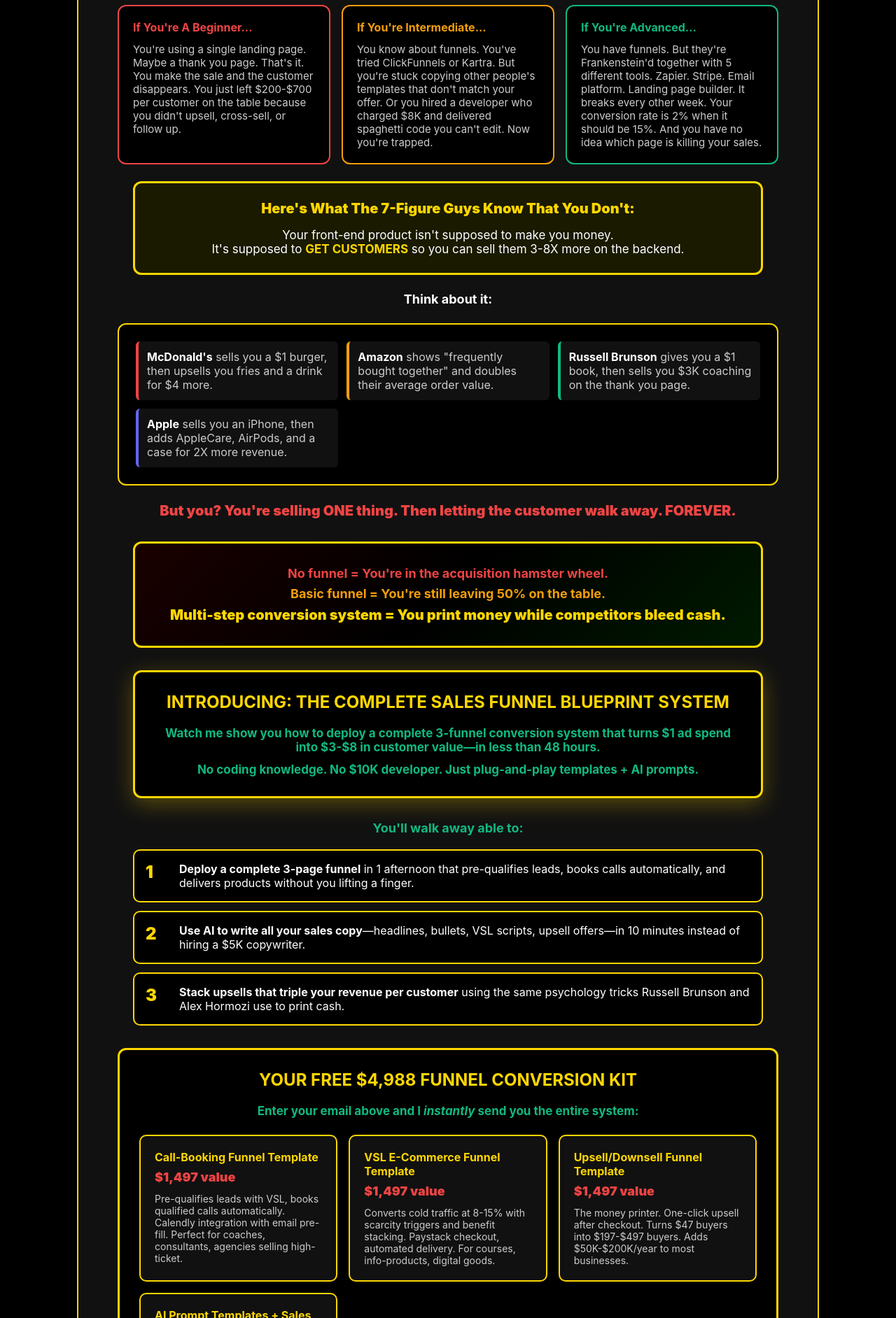
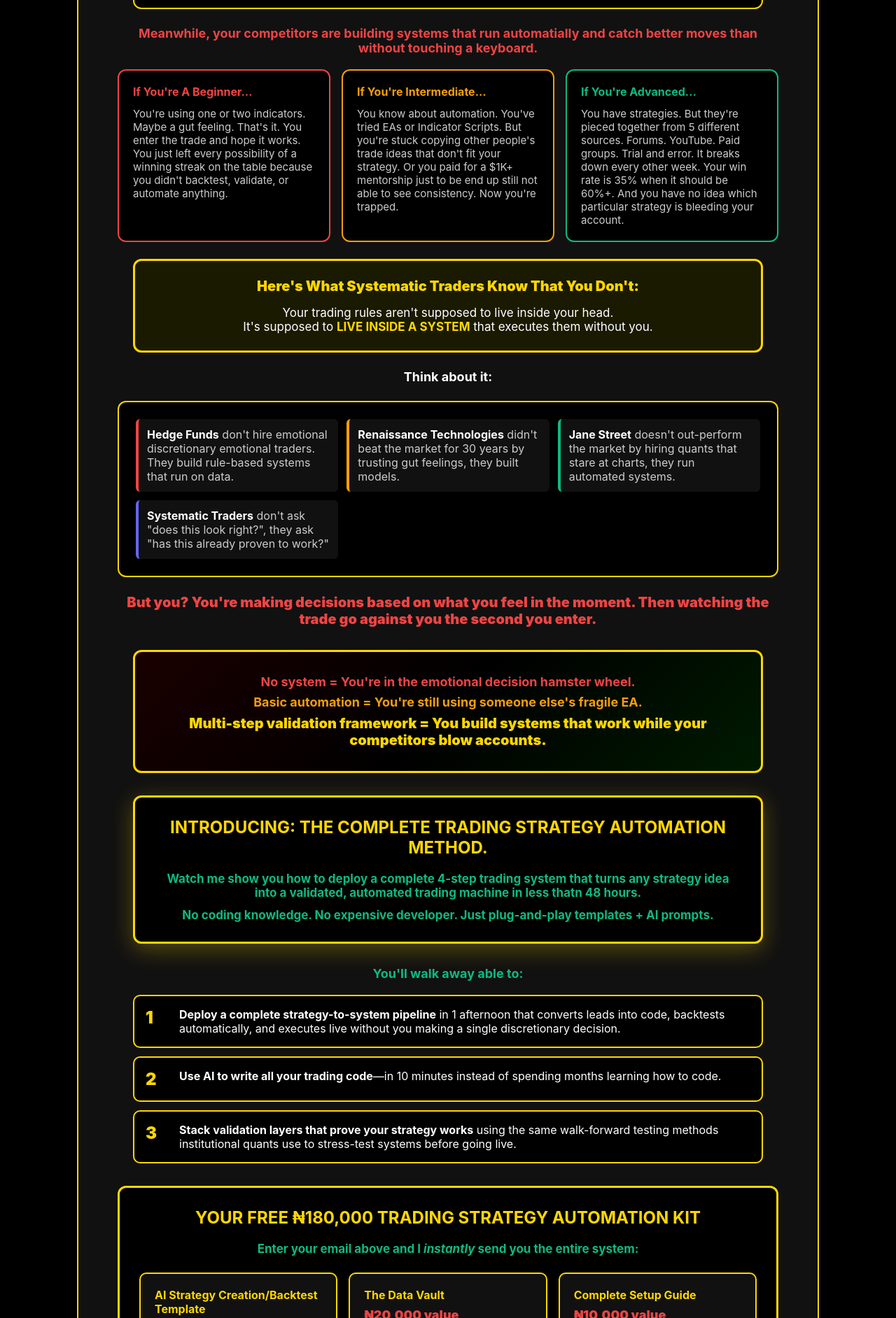
Before and after one commit to byte-entrepreneur/salesfunneloffersite, a website: page public/index.html in a window 1280 px wide. Shown: the part 916-2800 px from the top of the page at 70% size. Drawn offline with Linux system fonts and the light colour scheme.

Commit message:
Update index.html

```diff
--- a/public/index.html
+++ b/public/index.html
@@ -12,14 +12,14 @@
       <div class="hero">
         <div class="hero-left">
           <div class="warning-text" style="text-align: center; font-size: 0.7em; margin-bottom: 12px; color: #ef4444; font-weight: 900;">
-            <strong>WARNING: Every Day You Don't Have a Sales Funnel Is Costing You 3X-8X More Revenue Than You're Making</strong>
+            <strong>WARNING: Every Day You Don't Have an Automated Trading System Is Costing You 3X-8X More Losses Than You're Making</strong>
           </div>
-          <h1 class="title">Steal My <span style="color: #FFD700; font-weight: 900;">3 Plug-And-Play Sales Funnel Templates</span> That Turn $1 Into $3-$8 In Customer Value (Without Hiring a $10K Developer)</h1>
-          <p class="subtitle"><strong>I'm Handing You The Exact Funnel Systems That Generated $427,000+ In The Last 6 Months + AI Prompts That Write Your Copy In 10 Minutes</strong>
-            <br><br><strong>Claim Your Free Templates NOW → <span class="highlight">3 Done-For-You Funnels + AI Copy Generator + Live Training (Total Value: $4,997)</span></strong></p>
+          <h1 class="title">Get My <span style="color: #FFD700; font-weight: 900;">Plug-And-Play Trading System Templates</span> That Turns Every Strategy Idea Into a Rule-Based Trading Bot (Without Hiring Expensive Developers)</h1>
+          <p class="subtitle"><strong>I'm Handing You The Exact System Framework That I Use To Create Bots That Trade For Me + AI Prompts That Write Your Trading Code In 10 Minutes</strong>
+            <br><br><strong>Claim Your Free Template NOW → <span class="highlight">Done-For-You System Template + 23yrs Backtesting Data + Setup Guide (Total Value: ₦180,000)</span></strong></p>
 
           <div style="text-align:center;margin:32px 0;">
-            <button id="openModalBtn" class="btn" style="background:#FFD700;color:#000;padding:18px 32px;font-size:18px;border-radius:12px;font-weight:900;box-shadow:0 8px 32px rgba(255,215,0,0.4);border:3px solid #FFD700;cursor:pointer;">YES! GIVE ME THE 3 FUNNEL TEMPLATES + AI SCRIPTS — FREE</button>
+            <button id="openModalBtn" class="btn" style="background:#FFD700;color:#000;padding:18px 32px;font-size:18px;border-radius:12px;font-weight:900;box-shadow:0 8px 32px rgba(255,215,0,0.4);border:3px solid #FFD700;cursor:pointer;">YES! GIVE ME THE TRADING BOT TEMPLATES + SETUP GUIDE FOR FREE</button>
           </div>
           <!-- sales-copy moved below as a full-width row so it spans the card -->
         </div>
@@ -27,44 +27,44 @@
         <div class="hero-right" aria-hidden="true">
           <div class="mockup-wrap" aria-hidden="true">
             <img src="Freedom%20Trader's%20blueprint%20mockup.png" alt="Bundle mockup" class="mockup" aria-hidden="true" />
-            <div class="mockup-badge" aria-hidden="true" style="white-space: nowrap;">3 FREE FUNNELS + <strong>AI PROMPTS</strong></div>
+            <div class="mockup-badge" aria-hidden="true" style="white-space: nowrap;">TRADING BOT TEMPLATE + <strong>SETUP GUIDE</strong></div>
           </div>
         </div>
 
       <div class="hero-full" style="display:flex;justify-content:center;width:100%;">
         <div class="sales-copy" style="max-width:1200px;width:100%;padding:0 20px;">
-          <h3 style="color:#FFD700;text-align:center;font-size:32px;margin-bottom:24px;">The Brutal Truth About Why You're Leaving 70% Of Your Revenue On The Table</h3>
+          <h3 style="color:#FFD700;text-align:center;font-size:32px;margin-bottom:24px;">The Brutal Reason Most Traders With "Good Strategies" Struggle To Make Money.</h3>
 
           <div style="background:#000;border:2px solid #FFD700;border-radius:12px;padding:24px;margin:20px auto;max-width:900px;">
             <p style="font-size:18px;margin:0 0 16px;color:#fff;"><strong>Let me guess...</strong></p>
-            <p style="margin:0;color:#fff;">You're running ads. You're getting clicks. Maybe even making some sales.<br><br>
-            But here's the thing: <strong style="color:#FFD700;">You're spending $100 to acquire a customer who only spends $100.</strong><br><br>
-            You're <em>breaking even</em> if you're lucky. Losing money if you're honest.</p>
+            <p style="margin:0;color:#fff;">You're running trades. You're getting good entries. Maybe even made some money.<br><br>
+            But here's the thing: <strong style="color:#FFD700;">You're spending hours watching charts to catch a move that ends up going in the opposite direction.</strong><br><br>
+            You're <em>breaking even</em> if you're lucky. Blowing accounts if you're honest.</p>
           </div>
 
-          <p style="font-size:18px;font-weight:700;margin:24px 0 16px;text-align:center;color:#ef4444;">Meanwhile, your competitors are spending $100 and making $300-$800 from the same customer.</p>
+          <p style="font-size:18px;font-weight:700;margin:24px 0 16px;text-align:center;color:#ef4444;">Meanwhile, your competitors are building systems that run automatially and catch better moves than without touching a keyboard.</p>
 
           <div style="display:grid;grid-template-columns:repeat(auto-fit,minmax(280px,1fr));gap:16px;margin:20px auto;max-width:1000px;">
             <div style="background:#000;border:2px solid #ef4444;border-radius:12px;padding:20px;">
               <h4 style="color:#ef4444;margin:0 0 12px;font-size:16px;">If You're A Beginner...</h4>
-              <p style="margin:0;color:#ccc;font-size:15px;">You're using a single landing page. Maybe a thank you page. That's it. You make the sale and the customer disappears. You just left $200-$700 per customer on the table because you didn't upsell, cross-sell, or follow up.</p>
+              <p style="margin:0;color:#ccc;font-size:15px;">You're using one or two indicators. Maybe a gut feeling. That's it. You enter the trade and hope it works. You just left every possibility of a winning streak on the table because you didn't backtest, validate, or automate anything.</p>
             </div>
 
             <div style="background:#000;border:2px solid #f59e0b;border-radius:12px;padding:20px;">
               <h4 style="color:#f59e0b;margin:0 0 12px;font-size:16px;">If You're Intermediate...</h4>
-              <p style="margin:0;color:#ccc;font-size:15px;">You know about funnels. You've tried ClickFunnels or Kartra. But you're stuck copying other people's templates that don't match your offer. Or you hired a developer who charged $8K and delivered spaghetti code you can't edit. Now you're trapped.</p>
+              <p style="margin:0;color:#ccc;font-size:15px;">You know about automation. You've tried EAs or Indicator Scripts. But you're stuck copying other people's trade ideas that don't fit your strategy. Or you paid for a $1K+ mentorship just to be end up still not able to see consistency. Now you're trapped.</p>
             </div>
 
             <div style="background:#000;border:2px solid #10b981;border-radius:12px;padding:20px;">
               <h4 style="color:#10b981;margin:0 0 12px;font-size:16px;">If You're Advanced...</h4>
-              <p style="margin:0;color:#ccc;font-size:15px;">You have funnels. But they're Frankenstein'd together with 5 different tools. Zapier. Stripe. Email platform. Landing page builder. It breaks every other week. Your conversion rate is 2% when it should be 15%. And you have no idea which page is killing your sales.</p>
+              <p style="margin:0;color:#ccc;font-size:15px;">You have strategies. But they're pieced together from 5 different sources. Forums. YouTube. Paid groups. Trial and error. It breaks down every other week. Your win rate is 35% when it should be 60%+. And you have no idea which particular strategy is bleeding your account.</p>
             </div>
           </div>
 
           <div style="background:#1a1a00;border:3px solid #FFD700;border-radius:12px;padding:24px;margin:24px auto;max-width:900px;text-align:center;">
-            <p style="font-size:20px;font-weight:900;color:#FFD700;margin:0 0 16px;">Here's What The 7-Figure Guys Know That You Don't:</p>
-            <p style="margin:0;color:#fff;font-size:17px;">Your front-end product isn't supposed to make you money.<br>
-            It's supposed to <strong style="color:#FFD700;">GET CUSTOMERS</strong> so you can sell them 3-8X more on the backend.</p>
+            <p style="font-size:20px;font-weight:900;color:#FFD700;margin:0 0 16px;">Here's What Systematic Traders Know That You Don't:</p>
+            <p style="margin:0;color:#fff;font-size:17px;">Your trading rules aren't supposed to live inside your head.<br>
+            It's supposed to <strong style="color:#FFD700;">LIVE INSIDE A SYSTEM</strong> that executes them without you.</p>
           </div>
 
           <p style="text-align:center;font-size:18px;color:#fff;margin:24px 0;"><strong>Think about it:</strong></p>
@@ -72,81 +72,81 @@
           <div style="background:#000;border:2px solid #FFD700;border-radius:12px;padding:24px;margin:24px auto;max-width:1000px;">
             <div style="display:grid;grid-template-columns:repeat(auto-fit,minmax(240px,1fr));gap:12px;">
               <div style="background:#111;border-left:4px solid #ef4444;padding:12px;border-radius:6px;">
-                <p style="margin:0;color:#ccc;"><strong style="color:#fff;">McDonald's</strong> sells you a $1 burger, then upsells you fries and a drink for $4 more.</p>
+                <p style="margin:0;color:#ccc;"><strong style="color:#fff;">Hedge Funds</strong> don't hire emotional discretionary emotional traders. They build rule-based systems that run on data.</p>
               </div>
               <div style="background:#111;border-left:4px solid #f59e0b;padding:12px;border-radius:6px;">
-                <p style="margin:0;color:#ccc;"><strong style="color:#fff;">Amazon</strong> shows "frequently bought together" and doubles their average order value.</p>
+                <p style="margin:0;color:#ccc;"><strong style="color:#fff;">Renaissance Technologies</strong> didn't beat the market for 30 years by trusting gut feelings, they built models.</p>
               </div>
               <div style="background:#111;border-left:4px solid #10b981;padding:12px;border-radius:6px;">
-                <p style="margin:0;color:#ccc;"><strong style="color:#fff;">Russell Brunson</strong> gives you a $1 book, then sells you $3K coaching on the thank you page.</p>
+                <p style="margin:0;color:#ccc;"><strong style="color:#fff;">Jane Street</strong> doesn't out-perform the market by hiring quants that stare at charts, they run automated systems.</p>
               </div>
               <div style="background:#111;border-left:4px solid #6366f1;padding:12px;border-radius:6px;">
-                <p style="margin:0;color:#ccc;"><strong style="color:#fff;">Apple</strong> sells you an iPhone, then adds AppleCare, AirPods, and a case for 2X more revenue.</p>
+                <p style="margin:0;color:#ccc;"><strong style="color:#fff;">Systematic Traders</strong> don't ask "does this look right?", they ask "has this already proven to work?"</p>
               </div>
             </div>
           </div>
 
-          <p style="text-align:center;font-size:20px;color:#ef4444;font-weight:900;margin:24px 0;">But you? You're selling ONE thing. Then letting the customer walk away. FOREVER.</p>
+          <p style="text-align:center;font-size:20px;color:#ef4444;font-weight:900;margin:24px 0;">But you? You're making decisions based on what you feel in the moment. Then watching the trade go against you the second you enter.</p>
 
           <div style="background:linear-gradient(135deg,#1a0000 0%,#000 50%,#001a00 100%);border:3px solid #FFD700;border-radius:12px;padding:32px;margin:32px auto;max-width:900px;text-align:center;">
-            <p style="font-size:18px;margin:0 0 8px;"><span style="color:#ef4444;font-weight:bold;">No funnel = You're in the acquisition hamster wheel.</span></p>
-            <p style="font-size:18px;margin:0 0 8px;"><span style="color:#f59e0b;font-weight:bold;">Basic funnel = You're still leaving 50% on the table.</span></p>
-            <p style="font-size:20px;margin:0;"><span style="color:#FFD700;font-weight:900;">Multi-step conversion system = You print money while competitors bleed cash.</span></p>
+            <p style="font-size:18px;margin:0 0 8px;"><span style="color:#ef4444;font-weight:bold;">No system = You're in the emotional decision hamster wheel.</span></p>
+            <p style="font-size:18px;margin:0 0 8px;"><span style="color:#f59e0b;font-weight:bold;">Basic automation = You're still using someone else's fragile EA.</span></p>
+            <p style="font-size:20px;margin:0;"><span style="color:#FFD700;font-weight:900;">Multi-step validation framework = You build systems that work while your competitors blow accounts.</span></p>
           </div>
 
           <div style="background:#000;border:3px solid #FFD700;border-radius:12px;padding:28px;margin:32px auto;max-width:900px;box-shadow:0 8px 32px rgba(255,215,0,0.3);">
-            <h4 style="text-align:center;color:#FFD700;font-size:24px;margin:0 0 20px;text-transform:uppercase;">INTRODUCING: THE COMPLETE SALES FUNNEL BLUEPRINT SYSTEM</h4>
-            <p style="font-size:17px;text-align:center;margin:0 0 12px;color:#10b981;"><strong>Watch me show you how to deploy a complete 3-funnel conversion system that turns $1 ad spend into $3-$8 in customer value—in less than 48 hours.</strong></p>
-            <p style="font-size:17px;text-align:center;margin:0;color:#10b981;"><strong>No coding knowledge. No $10K developer. Just plug-and-play templates + AI prompts.</strong></p>
+            <h4 style="text-align:center;color:#FFD700;font-size:24px;margin:0 0 20px;text-transform:uppercase;">INTRODUCING: THE COMPLETE TRADING STRATEGY AUTOMATION METHOD.</h4>
+            <p style="font-size:17px;text-align:center;margin:0 0 12px;color:#10b981;"><strong>Watch me show you how to deploy a complete 4-step trading system that turns any strategy idea into a validated, automated trading machine in less thatn 48 hours.</strong></p>
+            <p style="font-size:17px;text-align:center;margin:0;color:#10b981;"><strong>No coding knowledge. No expensive developer. Just plug-and-play templates + AI prompts.</strong></p>
           </div>
 
           <p style="font-size:18px;font-weight:700;margin:24px 0 16px;text-align:center;color:#10b981;">You'll walk away able to:</p>
           <div style="display:flex;flex-direction:column;gap:12px;margin:20px auto;max-width:900px;">
             <div style="display:flex;gap:16px;background:#000;border:2px solid #FFD700;border-radius:10px;padding:16px;align-items:start;">
               <span style="color:#FFD700;font-size:24px;font-weight:900;min-width:32px;">1</span>
-              <p style="margin:0;color:#fff;"><strong>Deploy a complete 3-page funnel</strong> in 1 afternoon that pre-qualifies leads, books calls automatically, and delivers products without you lifting a finger.</p>
+              <p style="margin:0;color:#fff;"><strong>Deploy a complete strategy-to-system pipeline</strong> in 1 afternoon that converts leads into code, backtests automatically, and executes live without you making a single discretionary decision.</p>
             </div>
             <div style="display:flex;gap:16px;background:#000;border:2px solid #FFD700;border-radius:10px;padding:16px;align-items:start;">
               <span style="color:#FFD700;font-size:24px;font-weight:900;min-width:32px;">2</span>
-              <p style="margin:0;color:#fff;"><strong>Use AI to write all your sales copy</strong>—headlines, bullets, VSL scripts, upsell offers—in 10 minutes instead of hiring a $5K copywriter.</p>
+              <p style="margin:0;color:#fff;"><strong>Use AI to write all your trading code</strong>—in 10 minutes instead of spending months learning how to code.</p>
             </div>
             <div style="display:flex;gap:16px;background:#000;border:2px solid #FFD700;border-radius:10px;padding:16px;align-items:start;">
               <span style="color:#FFD700;font-size:24px;font-weight:900;min-width:32px;">3</span>
-              <p style="margin:0;color:#fff;"><strong>Stack upsells that triple your revenue per customer</strong> using the same psychology tricks Russell Brunson and Alex Hormozi use to print cash.</p>
+              <p style="margin:0;color:#fff;"><strong>Stack validation layers that prove your strategy works</strong> using the same walk-forward testing methods institutional quants use to stress-test systems before going live.</p>
             </div>
           </div>
 
           <div style="background:#000;border:3px solid #FFD700;border-radius:12px;padding:28px;margin:32px auto;max-width:1100px;">
-            <h4 style="text-align:center;color:#FFD700;font-size:24px;margin:0 0 20px;text-transform:uppercase;">YOUR FREE $4,988 FUNNEL CONVERSION KIT</h4>
+            <h4 style="text-align:center;color:#FFD700;font-size:24px;margin:0 0 20px;text-transform:uppercase;">YOUR FREE ₦180,000 TRADING STRATEGY AUTOMATION KIT</h4>
             <p style="text-align:center;font-size:17px;margin:0 0 24px;color:#10b981;"><strong>Enter your email above and I <em>instantly</em> send you the entire system:</strong></p>
 
           <div style="display:grid;grid-template-columns:repeat(auto-fit,minmax(260px,1fr));gap:16px;margin:24px auto;max-width:1100px;">
             <div style="background:#111;border:2px solid #FFD700;border-radius:10px;padding:20px;">
-              <h5 style="color:#FFD700;margin:0 0 8px;font-size:16px;">Call-Booking Funnel Template</h5>
-              <p style="color:#ef4444;font-weight:900;margin:0 0 12px;font-size:18px;">$1,497 value</p>
-              <p style="margin:0;color:#ccc;font-size:14px;">Pre-qualifies leads with VSL, books qualified calls automatically. Calendly integration with email pre-fill. Perfect for coaches, consultants, agencies selling high-ticket.</p>
+              <h5 style="color:#FFD700;margin:0 0 8px;font-size:16px;">AI Strategy Creation/Backtest Template</h5>
+              <p style="color:#ef4444;font-weight:900;margin:0 0 12px;font-size:18px;">₦150,000 value</p>
+              <p style="margin:0;color:#ccc;font-size:14px;">Converts your strategy ideas into clean, backtest-ready Python code. Proprietary master prompts, up to 94% error-free on the first attempt. Perfect for traders who have ideas to test but can't write code.</p>
             </div>
 
             <div style="background:#111;border:2px solid #FFD700;border-radius:10px;padding:20px;">
-              <h5 style="color:#FFD700;margin:0 0 8px;font-size:16px;">VSL E-Commerce Funnel Template</h5>
-              <p style="color:#ef4444;font-weight:900;margin:0 0 12px;font-size:18px;">$1,497 value</p>
-              <p style="margin:0;color:#ccc;font-size:14px;">Converts cold traffic at 8-15% with scarcity triggers and benefit stacking. Paystack checkout, automated delivery. For courses, info-products, digital goods.</p>
+              <h5 style="color:#FFD700;margin:0 0 8px;font-size:16px;">The Data Vault</h5>
+              <p style="color:#ef4444;font-weight:900;margin:0 0 12px;font-size:18px;">₦20,000 value</p>
+              <p style="margin:0;color:#ccc;font-size:14px;">Over 23 years of clean, validated Nas100 data across multiple timeframes. Test your strategies against historical market conditions - crashes, rallies, and everything between</p>
             </div>
 
             <div style="background:#111;border:2px solid #FFD700;border-radius:10px;padding:20px;">
-              <h5 style="color:#FFD700;margin:0 0 8px;font-size:16px;">Upsell/Downsell Funnel Template</h5>
-              <p style="color:#ef4444;font-weight:900;margin:0 0 12px;font-size:18px;">$1,497 value</p>
-              <p style="margin:0;color:#ccc;font-size:14px;">The money printer. One-click upsell after checkout. Turns $47 buyers into $197-$497 buyers. Adds $50K-$200K/year to most businesses.</p>
+              <h5 style="color:#FFD700;margin:0 0 8px;font-size:16px;">Complete Setup Guide</h5>
+              <p style="color:#ef4444;font-weight:900;margin:0 0 12px;font-size:18px;">₦10,000 value</p>
+              <p style="margin:0;color:#ccc;font-size:14px;">Walks you through how to set the whole system up to start automating and backtesting any strategy you want with AI.</p>
             </div>
 
-            <div style="background:#111;border:2px solid #FFD700;border-radius:10px;padding:20px;">
+            <!-- <div style="background:#111;border:2px solid #FFD700;border-radius:10px;padding:20px;">
               <h5 style="color:#FFD700;margin:0 0 8px;font-size:16px;">AI Prompt Templates + Sales Copy Generator</h5>
               <p style="color:#ef4444;font-weight:900;margin:0 0 12px;font-size:18px;">$997 value</p>
               <p style="margin:0;color:#ccc;font-size:14px;">Customize these funnels for ANY niche in 30 minutes. PAS, AIDA, Before-After-Bridge frameworks. ChatGPT writes your entire funnel copy in your voice.</p>
-            </div>
+            </div> -->
           </div>
 
-          <p style="text-align:center;font-size:20px;font-weight:900;margin:24px 0;"><span style="color:#fff;">TOTAL VALUE:</span> <span style="color:#ef4444;">$4,988</span> <span style="color:#FFD700;">→ YOURS FREE</span></p>
+          <p style="text-align:center;font-size:20px;font-weight:900;margin:24px 0;"><span style="color:#fff;">TOTAL VALUE:</span> <span style="color:#ef4444;">₦180,000</span> <span style="color:#FFD700;">→ YOURS FOR FREE</span></p>
           </div>
 
           <div style="background:#000;border:3px solid #FFD700;border-radius:12px;padding:28px;margin:32px auto;max-width:1000px;">
```
